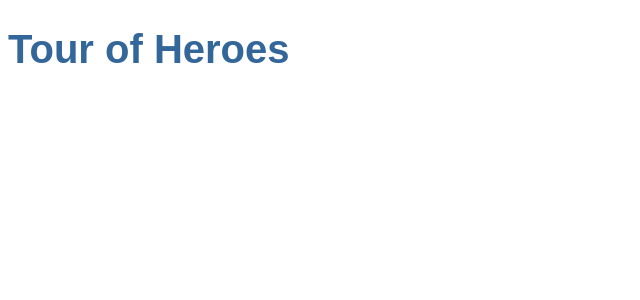
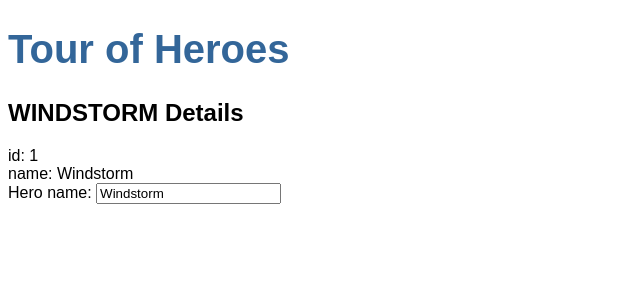
Before and after one commit to fcff94/angular-tour-of-heroes, an Angular app: page / in a window 1280 px wide. Shown: the top 300 px of the page, without its empty margins (0-640 px from the left). Built offline with nearby package versions, Linux system fonts and the light colour scheme.

Commit message:
finished the hero editor;

```diff
--- a/src/app/app.component.html
+++ b/src/app/app.component.html
@@ -1,2 +1,2 @@
 <h1>{{title}}</h1>
-<router-outlet></router-outlet>
+<app-heroes></app-heroes>
--- a/src/app/app.module.ts
+++ b/src/app/app.module.ts
@@ -1,15 +1,19 @@
 import { NgModule } from '@angular/core';
+import { FormsModule } from '@angular/forms';
 import { BrowserModule } from '@angular/platform-browser';
 
 import { AppRoutingModule } from './app-routing.module';
 import { AppComponent } from './app.component';
+import { HeroesComponent } from './heroes/heroes.component';
 
 @NgModule({
   declarations: [
-    AppComponent
+    AppComponent,
+    HeroesComponent
   ],
   imports: [
     BrowserModule,
+    FormsModule,
     AppRoutingModule
   ],
   providers: [],
--- /dev/null
+++ b/src/app/hero.interface.ts
@@ -0,0 +1,4 @@
+export interface Hero {
+    id: number;
+    name: string;
+}
--- /dev/null
+++ b/src/app/heroes/heroes.component.html
@@ -0,0 +1,17 @@
+<h2>{{hero.name | uppercase}} Details</h2>
+<div>
+    <span>
+        id: {{hero.id}}
+    </span>
+</div>
+
+<div>
+    <span>
+        name: {{hero.name}}
+    </span>
+</div>
+
+<div>
+    <label for="name">Hero name: </label>
+    <input id="name" [(ngModel)]="hero.name" placeholder="name">
+</div>
--- /dev/null
+++ b/src/app/heroes/heroes.component.ts
@@ -0,0 +1,21 @@
+import { Component, OnInit } from '@angular/core';
+import { Hero } from '../hero.interface';
+
+@Component({
+  selector: 'app-heroes',
+  templateUrl: './heroes.component.html',
+  styleUrls: ['./heroes.component.scss']
+})
+export class HeroesComponent implements OnInit {
+
+  hero: Hero = {
+    id: 1,
+    name: "Windstorm"
+  };
+
+  constructor() { }
+
+  ngOnInit(): void {
+  }
+
+}
```
Also changed, not shown: src/app/heroes/heroes.component.scss (added), 1 other file (tests, documents, lock files or other folders).
